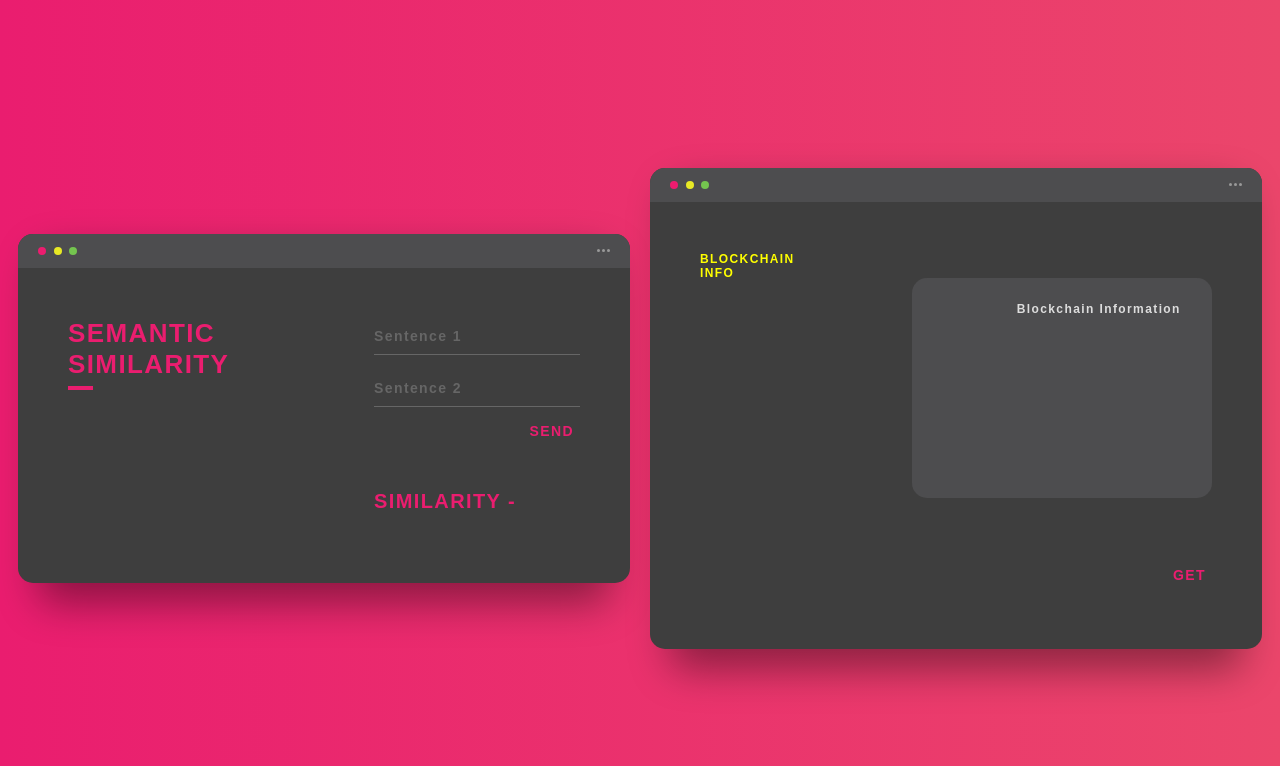
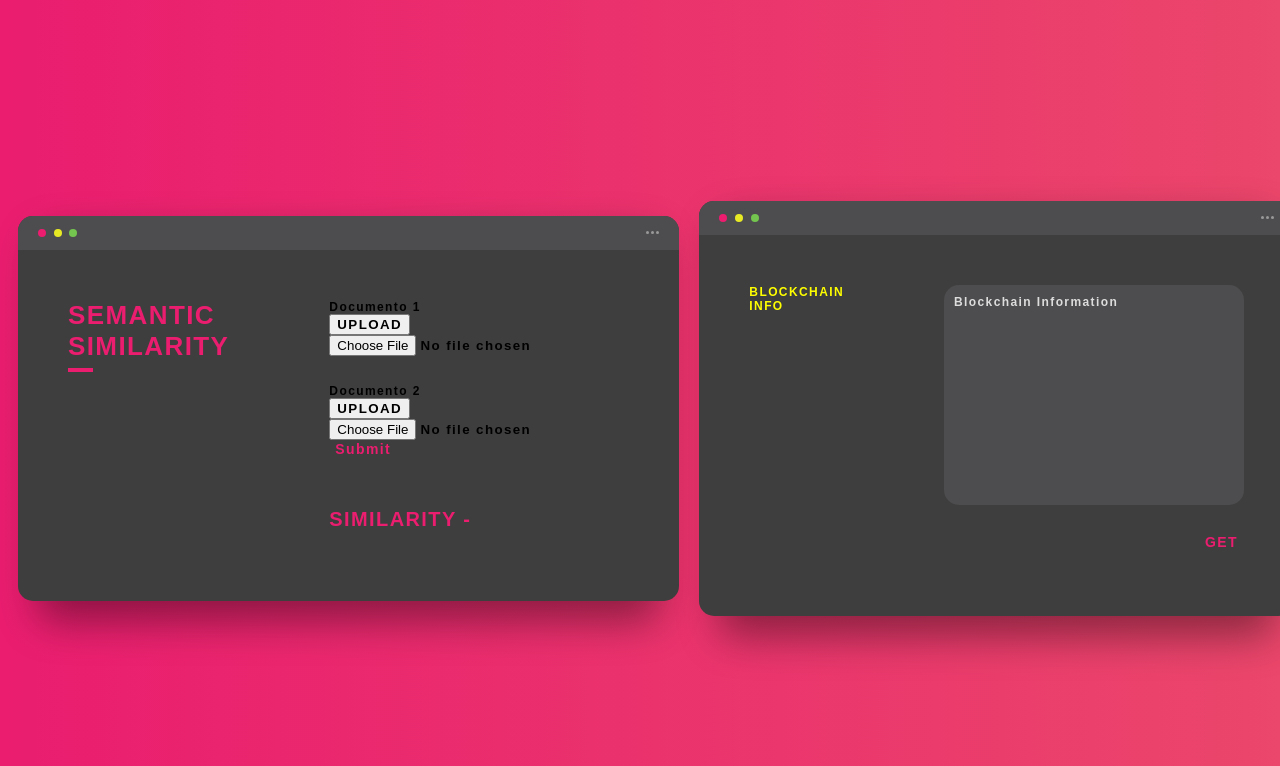
Before and after one commit to 7Nic/Distributed_AI, a Flask app: template blockchain/templates/index.html in a window 1280 px wide. Shown: the top 766 px of the page. Run offline with Flask 2, Linux system fonts and the light colour scheme; the template is opened without the code that fills it, so the values that code supplies are empty.

Commit message:
add buttons for upload

```diff
--- a/blockchain/templates/index.html
+++ b/blockchain/templates/index.html
@@ -58,15 +58,39 @@ $(document).ready(function(){
           </div>
           <div class="screen-body-item">
             <div class="app-form">
+              <!--
               <div class="app-form-group">
                 <input class="app-form-control" id="sentence1" placeholder="Sentence 1">
               </div>
+              -->
+              <span class="app-text"> Documento 1</span>
+              <br>
+              <form class=app-form-button:hover>
+                <div class="upload-btn-wrapper">
+                  <button class="btn">UPLOAD</button>
+                  <br>
+                  <input type="file" name="doc1" />
+                </div>
+                <br/><br/>
+
+                <span class="app-text"> Documento 2</span>
+                <br>
+                <div class="upload-btn-wrapper">
+                  <button class="btn">UPLOAD</button>
+                  <br>
+                  <input type="file" name="doc2" />
+                </div>
+
+                <input class="app-form-button"  type="submit" />
+             </form>
+             <!--
               <div class="app-form-group">
                 <input class="app-form-control" id="sentence2" placeholder="Sentence 2">
               </div>
               <div class="app-form-group buttons">
                 <button class="app-form-button" id="send">SEND</button>
               </div>
+              -->
               <div class="app-form-group">
                 <p id="result">SIMILARITY - </p>
               </div>
@@ -138,11 +162,9 @@ $(document).ready(function(){
               -->
 
               <div class="app-form">
-                <pre>
                   <div class="ex1" id="blockchain-info" placeholder="Blockchain Information">
                     Blockchain Information
                   </div>
-                </pre>
 
                 <br> </br>
 
```
